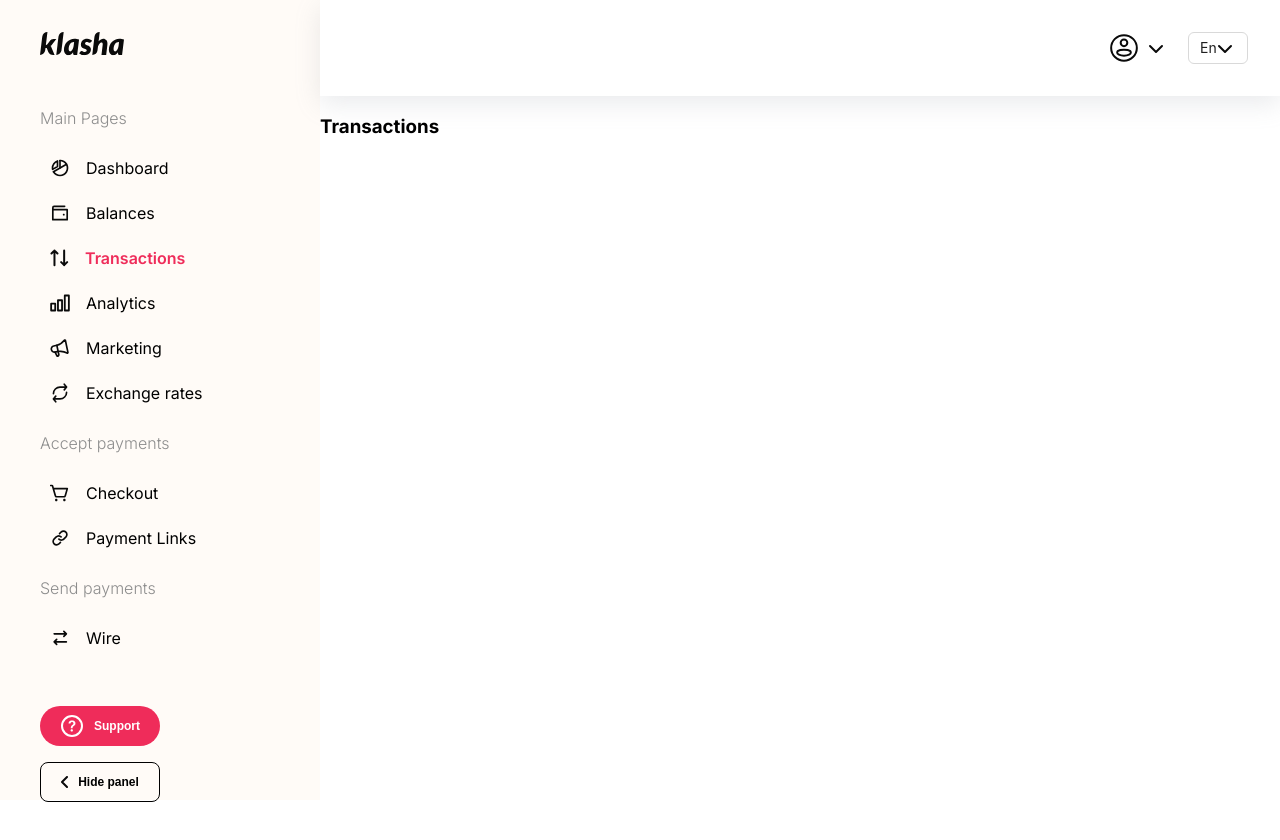
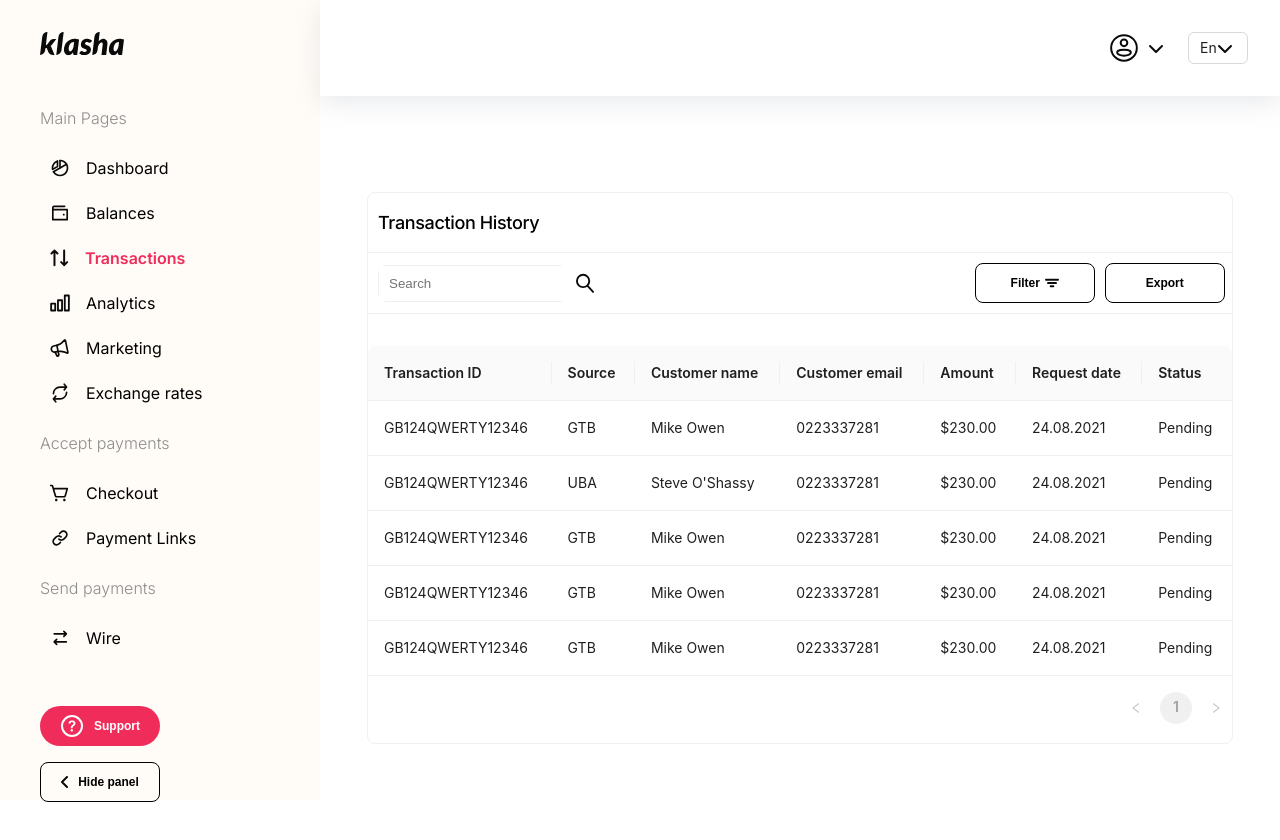
Before and after one commit to nazorm/klasha-test, a React (Create React App) app: page /transactions in a window 1280 px wide. Shown: the top 840 px of the page. Built offline with nearby package versions, Linux system fonts and the light colour scheme.

Commit message:
implements transaction page

```diff
--- a/src/components/Button/index.ts
+++ b/src/components/Button/index.ts
@@ -25,9 +25,7 @@ export const Button = styled.button`
             color: ${StyleConstants.COLOR_WHITE };
             padding: 8px 10px;
             border-radius: 39px;
-            &:hover {
-                background-color: ${StyleConstants.COLOR_ACCENT_HOVER};
-            }
+
         }
         &.btn-secondary-outline{
             padding: 8px 10px;
--- /dev/null
+++ b/src/pages/Transactions/data.ts
@@ -0,0 +1,92 @@
+export const transactionData = [
+  {
+    key: "1",
+    transactionId: "GB124QWERTY12346",
+    source: "GTB",
+    customerName: "Mike Owen",
+    customerEmail: "0223337281",
+    amount: "$230.00",
+    requestDate: "24.08.2021",
+    status: "Pending",
+  },
+
+  {
+    key: "2",
+    transactionId: "GB124QWERTY12346",
+    source: "UBA",
+    customerName: "Steve O'Shassy",
+    customerEmail: "0223337281",
+    amount: "$230.00",
+    requestDate: "24.08.2021",
+    status: "Pending",
+  },
+  {
+    key: "3",
+    transactionId: "GB124QWERTY12346",
+    source: "GTB",
+    customerName: "Mike Owen",
+    customerEmail: "0223337281",
+    amount: "$230.00",
+    requestDate: "24.08.2021",
+    status: "Pending",
+  },
+  {
+    key: "4",
+    transactionId: "GB124QWERTY12346",
+    source: "GTB",
+    customerName: "Mike Owen",
+    customerEmail: "0223337281",
+    amount: "$230.00",
+    requestDate: "24.08.2021",
+    status: "Pending",
+  },
+  {
+    key: "5",
+    transactionId: "GB124QWERTY12346",
+    source: "GTB",
+    customerName: "Mike Owen",
+    customerEmail: "0223337281",
+    amount: "$230.00",
+    requestDate: "24.08.2021",
+    status: "Pending",
+  },
+
+];
+
+export const transactionColumns = [
+  {
+    title: "Transaction ID",
+    dataIndex: "transactionId",
+    key: "transactionId",
+  },
+  {
+    title: "Source",
+    dataIndex: "source",
+    key: "source",
+  },
+  {
+    title: "Customer name",
+    dataIndex: "customerName",
+    key: "customerName",
+  },
+  {
+    title: "Customer email",
+    dataIndex: "customerEmail",
+    key: "customerEmail",
+  },
+  {
+    title: "Amount",
+    dataIndex: "amount",
+    key: "amount",
+  },
+  {
+    title: "Request date",
+    dataIndex: "requestDate",
+    key: "requestDate",
+  },
+  {
+    title: "Status",
+    dataIndex: "status",
+    key: "status",
+  },
+];
--- a/src/pages/Transactions/index.tsx
+++ b/src/pages/Transactions/index.tsx
@@ -1,16 +1,123 @@
 import React from 'react';
 import styled from 'styled-components';
-
+import { Table } from 'antd';
+import { StyleConstants } from 'styles/StyleConstants';
+import { transactionData, transactionColumns } from './data';
+import searchIcon from 'assets/search.svg';
+import filterIcon from 'assets/filter.svg';
+import { Button } from 'components/Button';
 
 
 
 export const TransactionsPage = () => {
+
     return (
         <Wrapper>
-            <h1>Transactions</h1>
+            <Container>
+                <h1 className='page-title'>Transaction History</h1>
+                <SearchandFilter>
+                    <div className='search-container'>
+                        <input className='search-input' placeholder='Search' />
+                        <img src={searchIcon} alt='search' className='search-icon' title='search' />
+                    </div>
+                    <div className='table-btns'>
+                        <TableBtn className='btn btn-secondary-outline'>
+                            Filter
+                            <img src={filterIcon} alt='filter' className='filter-icon' title='filter' />
+                        </TableBtn>
+                        <TableBtn className='btn btn-secondary-outline'>
+                            Export
+                        </TableBtn>
+                    </div>
+                </SearchandFilter>
+                <div className='table-container'>
+                    <Table columns={transactionColumns} dataSource={transactionData} />
+                </div>
+            </Container>
         </Wrapper>
     )
 }
 
 
-const Wrapper = styled.div``;
+
+
+
+const Wrapper = styled.div`
+
+`;
+
+const Container = styled.div`
+    border-radius: 8px;
+    height: 550px;
+    width: 90%;
+    margin: 10% auto;
+    border: 1px solid ${StyleConstants.COLOR_BORDER};
+    overflow: scroll;
+    .page-title{
+        font-size: 18px;
+        font-weight: 500;
+        line-height: 23px;
+        letter-spacing: -0.36px;
+        margin-left: 10px;
+    }
+    .ant-pagination-item-active{
+        background-color: ${StyleConstants.COLOR_BORDER};
+        border-radius: 20px;
+        border: transparent;
+
+    }
+    .ant-pagination-item-active a{
+        color: ${StyleConstants.COLOR_TEXT_BLACK};
+    }
+    .ant-pagination-item a{
+        color: ${StyleConstants.COLOR_GREY};
+    }
+`;
+
+const SearchandFilter = styled.div`
+    width: 98%;
+    border-top: 1px solid ${StyleConstants.COLOR_BORDER};
+    border-bottom: 1px solid ${StyleConstants.COLOR_BORDER};
+    padding: 10px;
+    display: flex;
+    justify-content: space-between;
+    align-items: center;
+    margin-bottom: 2rem;
+    @media only screen and (max-width: 600px){
+        flex-direction: column;
+        align-items: flex-start;
+    }
+    .search-container{
+        border: 1px solid blue;
+        position: relative;
+        width: 180px;
+        border: 1px solid ${StyleConstants.COLOR_BORDER};
+        display: flex;
+        justify-content: space-between;
+        border-radius: 8px;
+        height: 35px;
+        align-items: center;
+        padding-right: 8px;
+    }
+    .search-input{
+        border: transparent;
+        padding: 10px;
+        &:focus{
+            outline: none;
+        }
+    }
+    .search-icon{
+        width: 20px;
+        height: 20px;
+    }
+`;
+
+const TableBtn = styled(Button)`
+    margin-left: 10px;
+    @media only screen and (max-width: 600px){
+        margin-bottom: 10px;
+    }
+    .filter-icon{
+        margin-left: 5px;
+    }
+`;
--- a/src/styles/StyleConstants.ts
+++ b/src/styles/StyleConstants.ts
@@ -2,11 +2,13 @@ export enum StyleConstants {
     COLOR_ACCENT = "#FFFBF7",
     COLOR_PRIMARY = "#EF2C5A",
     COLOR_ACCENT_HOVER = "#FFFBF7",
+    COLOR_BORDER = "#F0F0F0",
 
     COLOR_WHITE = '#fff',
 
 
     COLOR_TEXT_GREY = "#8D8D8D",
+    COLOR_GREY ="#A39D9E",
 
     COLOR_TEXT_BLACK = "#000000",
 
```
Also changed, not shown: src/assets/filter.svg (added), src/assets/search.svg (added).
